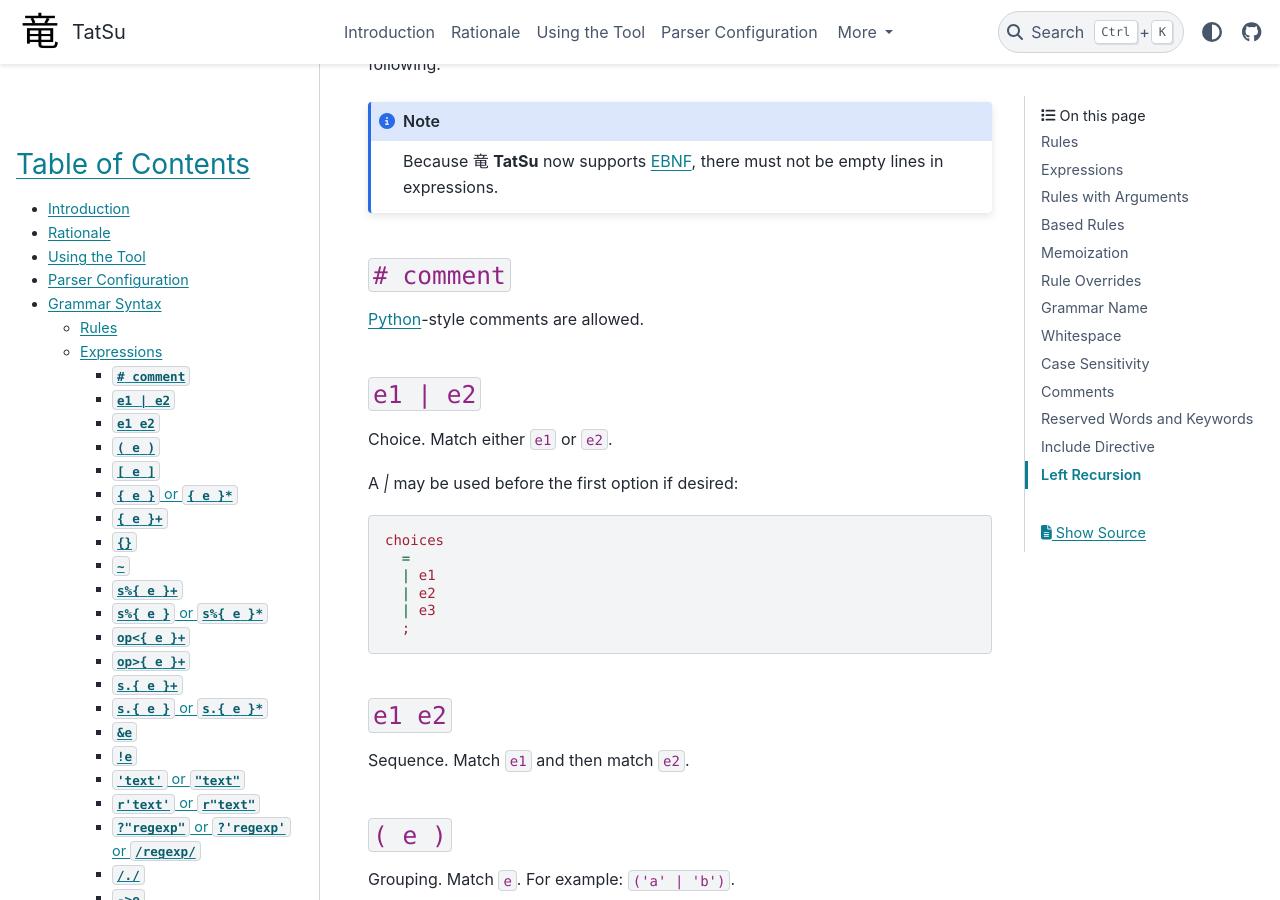
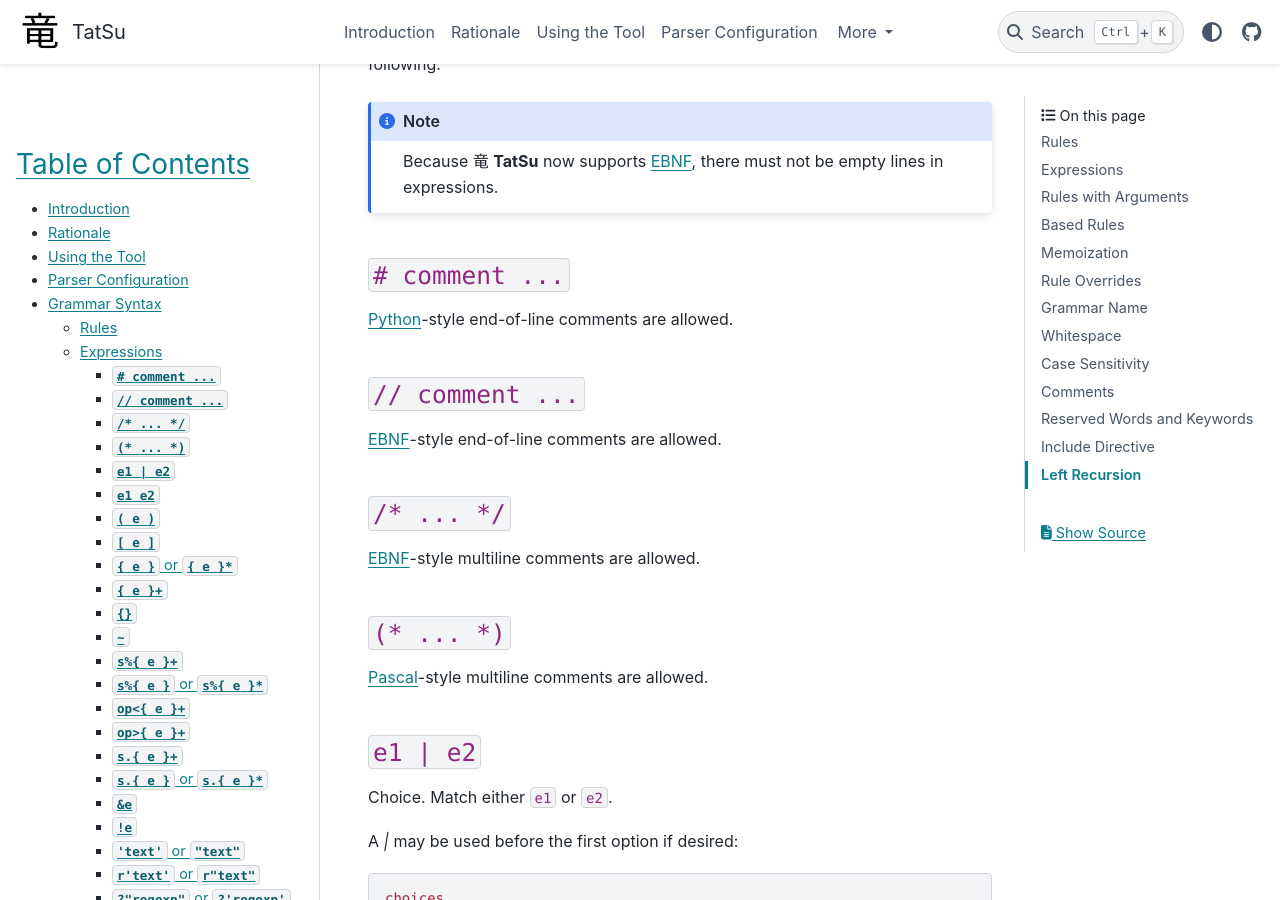
Before and after one commit to neogeny/TatSu, a Sphinx documentation site: the page built from docs/syntax.rst, in a window 1280 px wide and 900 px high, scrolled down 1188 px. Built offline with Sphinx 7.4.7 and the PyData theme 0.15.4, drawn with Linux system fonts in a browser that asks for light colours; pages that are not in the unit, such as notebooks, are missing from menus; the version number is read from the project's files by our own code.

Commit message:
[grammar] support // end-of-line comments [docs] documment all allowed forms of comments

```diff
--- a/docs/links.rst
+++ b/docs/links.rst
@@ -21,10 +21,10 @@
 .. _Cyclomatic complexity: http://en.wikipedia.org/wiki/Cyclomatic_complexity
 .. _Dennis Ritchie: http://en.wikipedia.org/wiki/Dennis_Ritchie
 .. _EBNF: https://en.wikipedia.org/wiki/Extended_Backus–Naur_form
-.. _ISO EBNF: https://en.wikipedia.org/wiki/Extended_Backus–Naur_form
 .. _English: http://en.wikipedia.org/wiki/English_grammar
 .. _Euler: http://en.wikipedia.org/wiki/Euler_programming_language
 .. _Grako: https://pypi.python.org/pypi/grako/
+.. _ISO EBNF: https://en.wikipedia.org/wiki/Extended_Backus–Naur_form
 .. _Jack: http://en.wikipedia.org/wiki/Javacc
 .. _Japanese: http://en.wikipedia.org/wiki/Japanese_grammar
 .. _Java: https://en.wikipedia.org/wiki/Java
@@ -43,7 +43,7 @@
 .. _PL/0: http://en.wikipedia.org/wiki/PL/0
 .. _PLY: http://www.dabeaz.com/ply/ply.html#ply_nn22
 .. _Packrat: http://bford.info/packrat/
-.. _Pascal: http://en.wikipedia.org/wiki/Pascal_programming_language
+.. _Pascal: https://en.wikipedia.org/wiki/Pascal_(programming_language)
 .. _Perl: http://www.perl.org/
 .. _PyCharm: https://www.jetbrains.com/pycharm/
 .. _PyPy team: http://pypy.org/people.html
--- a/docs/syntax.rst
+++ b/docs/syntax.rst
@@ -58,10 +58,28 @@ The expressions, in reverse order of operator precedence, can be any of the foll
 .. note::
    Because |TatSu| now supports EBNF_, there must not be empty lines in expressions.
 
-``# comment``
-^^^^^^^^^^^^^
+``# comment ...``
+^^^^^^^^^^^^^^^^^
 
-`Python`_-style comments are allowed.
+`Python`_-style end-of-line comments are allowed.
+
+
+``// comment ...``
+^^^^^^^^^^^^^^^^^^
+
+`EBNF`_-style end-of-line comments are allowed.
+
+
+``/* ... */``
+^^^^^^^^^^^^^^^^^^^^^
+
+`EBNF`_-style multiline comments are allowed.
+
+
+``(* ... *)``
+^^^^^^^^^^^^^^^^^^^^^
+
+`Pascal`_-style multiline comments are allowed.
 
 
 ``e1 | e2``
```
Also changed, not shown: other parts of docs/links.rst (+1 -1 lines), 3 other files.
